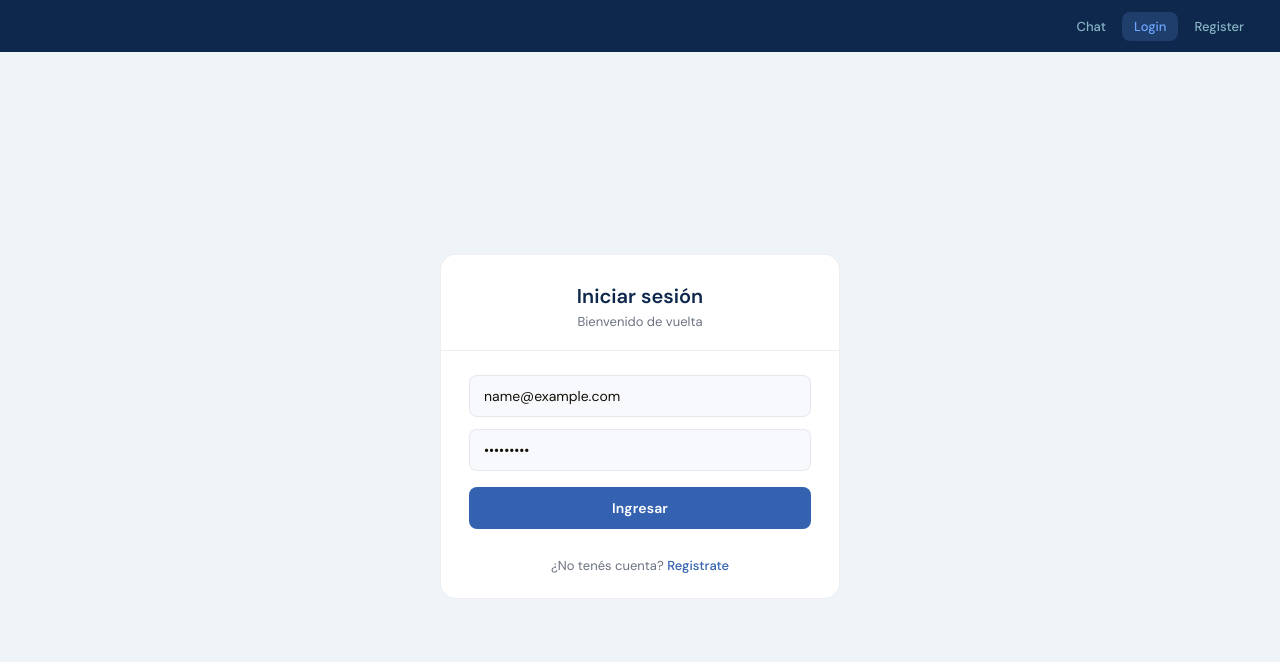
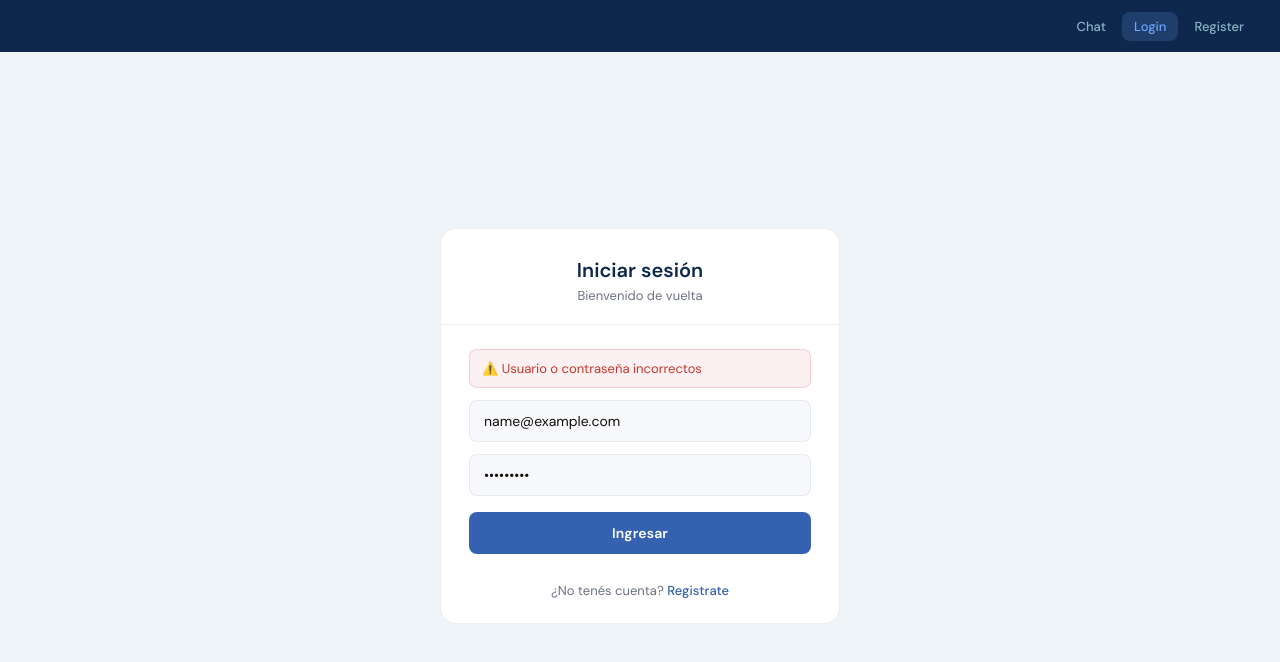
Before and after one commit to F3D9/ChatBotNodeJs, a website: page public/login.html in a window 1280 px wide. Both pictures are taken after typing "name@example.com", "Sample123" into the empty fields and a click on the button "Ingresar". Drawn offline with Linux system fonts and the light colour scheme; no server answers.

Commit message:
remove login alert and add login error div

```diff
--- a/public/login.html
+++ b/public/login.html
@@ -28,6 +28,7 @@
         </header>
 
         <form class="auth-form" id="login-form">
+            <div class="auth-error" id="auth-error" color: #e53e3e;>⚠️ Usuario o contraseña incorrectos</div>
             <div class="input" id="email">
                 <input type="email" placeholder="Correo electrónico" required autocomplete="email">
             </div>
--- a/public/login.js
+++ b/public/login.js
@@ -12,15 +12,15 @@ document.getElementById("login-form").addEventListener("submit", async (e)=>{
     })
 
     if(!res.ok){
-        alert("Error al logearse");
+        document.getElementById('auth-error').classList.add('visible')
         return;
+    }else{
+        document.getElementById('auth-error').classList.remove('visible')
+        const resJson = await res.json();
+        localStorage.setItem('username',resJson.username)
+        localStorage.setItem('email',resJson.email)
+        if(resJson.redirect){
+            window.location.href = resJson.redirect;
+        }
     }
-
-    const resJson = await res.json();
-    localStorage.setItem('username',resJson.username)
-    localStorage.setItem('email',resJson.email)
-    if(resJson.redirect){
-        window.location.href = resJson.redirect;
-    }
-
 });
--- a/public/styles.css
+++ b/public/styles.css
@@ -486,3 +486,19 @@ button.send:active { transform: scale(0.97); }
     color: var(--c2);
     text-decoration: underline;
 }
+
+.auth-error {
+    display: none;
+    align-items: center;
+    gap: 7px;
+    padding: 10px 12px;
+    border-radius: var(--radius-sm);
+    background: rgba(220, 53, 69, 0.07);
+    border: 1px solid rgba(220, 53, 69, 0.2);
+    color: #c0392b;
+    font-size: 13px;
+}
+
+.auth-error.visible {
+    display: flex;
+}
--- a/source/authentication.ts
+++ b/source/authentication.ts
@@ -43,7 +43,7 @@ async function createUserDataBase(user:string,email:string,password:string){
 
 async function emailAlreadyRegisted(email:string){
     const resultEmail = await dbUsuarios.query(
-        'SELECT username,password FROM users WHERE email = $1',
+        'SELECT username,password FROM users WHERE email = $1 Limit 1',
         [email]
     );
 
@@ -68,7 +68,7 @@ async function login(req:Request,res:Response){
     }
 
     const userPassword:any = await emailAlreadyRegisted(email);
-    if(userPassword.rows[0].username.length == 0)
+    if(userPassword == null || userPassword.rows[0].username.length == 0)
         return res.status(400).send({status:"Error",message:"Los campos estan mal"});
 
     const loginCorrecto = await bcryptjs.compare(password,userPassword.rows[0].password);
```
